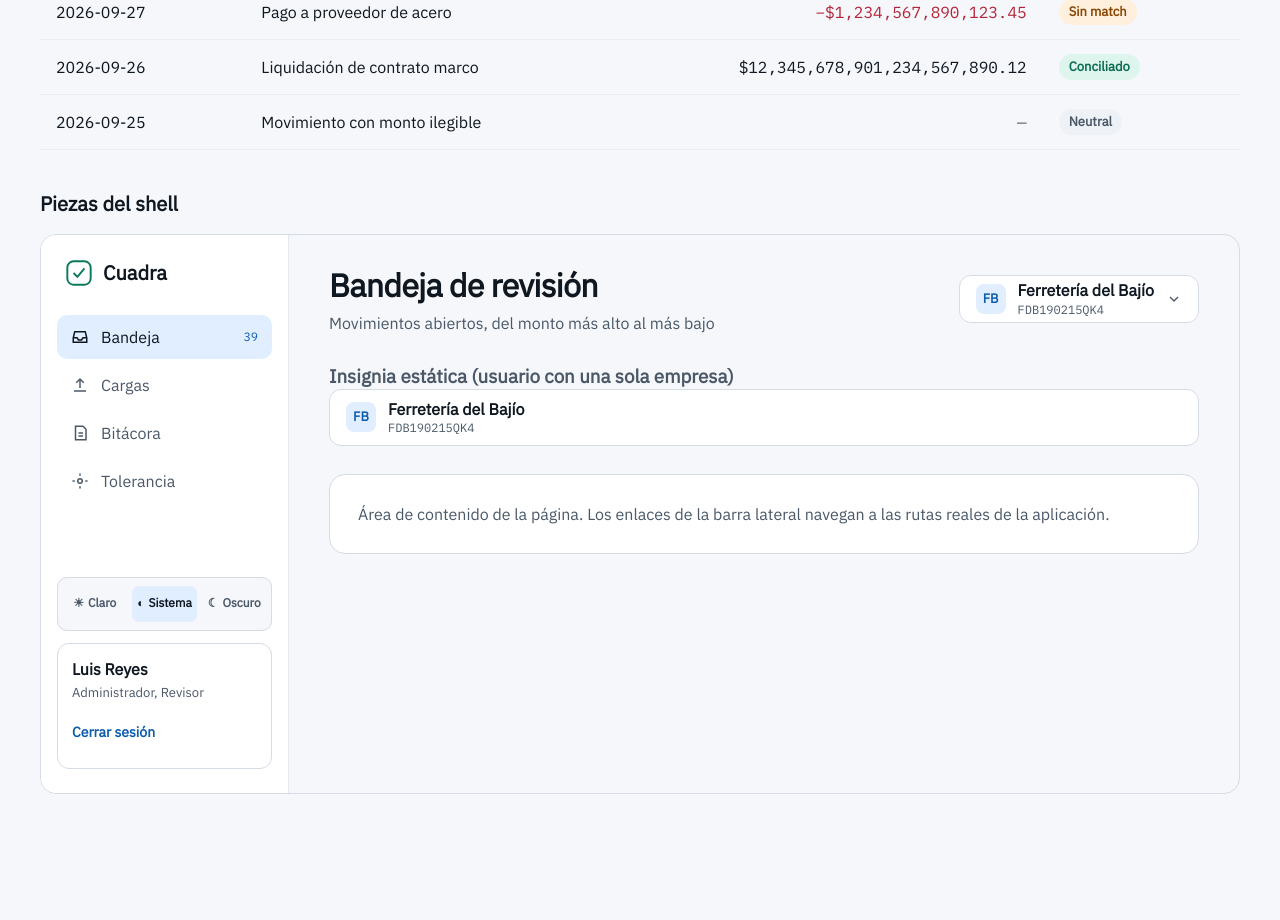
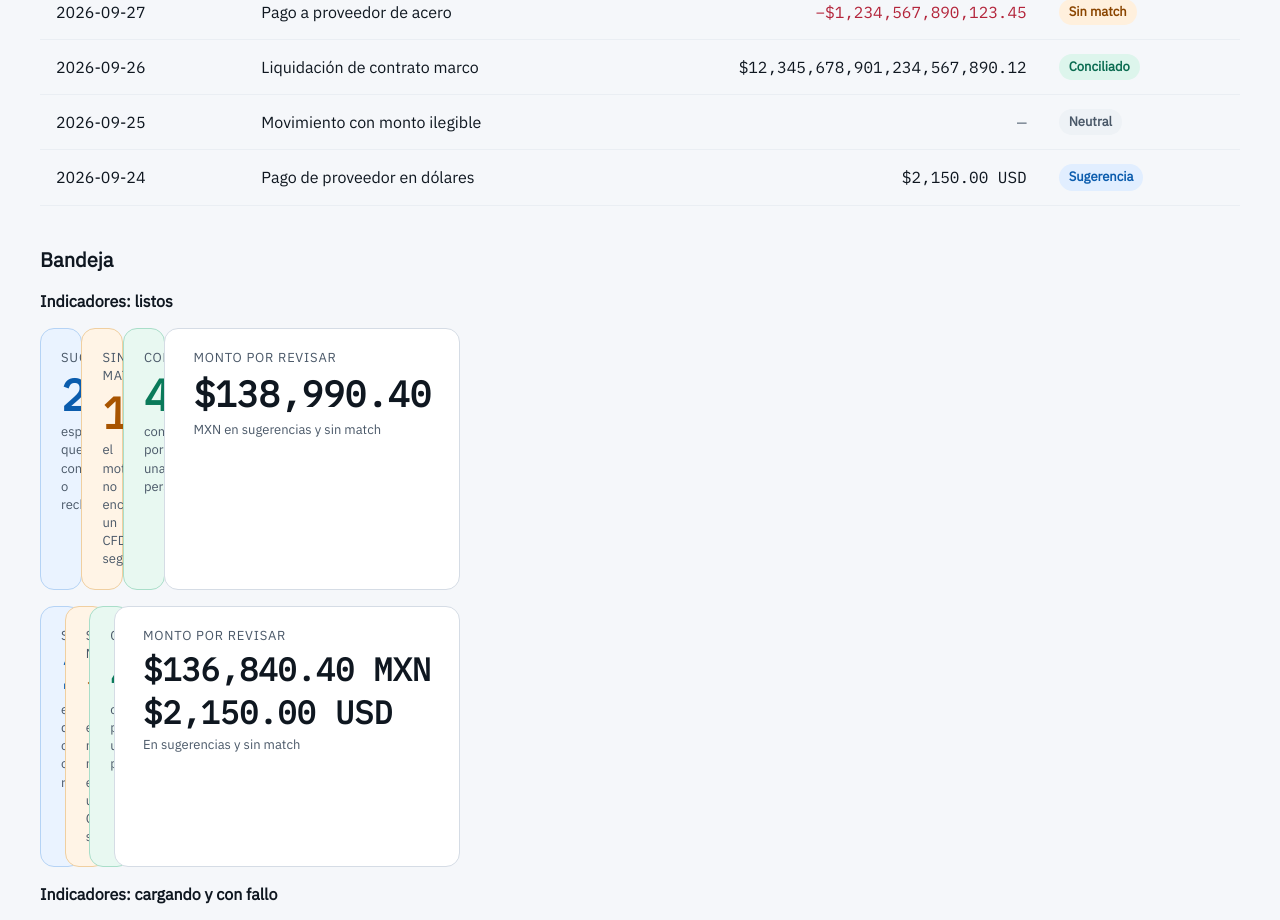
Before and after one commit to JAD3M/Cuadra, a React (Vite) app in the folder frontend/: page /__kit in a window 1280 px wide. Shown: the part 3909-4829 px from the top of the page. Before the commit the page ends 4751 px from the top, so only its background shows below. Built offline with nearby package versions, Linux system fonts and the light colour scheme.

Commit message:
feat(frontend): agrega la bandeja al kit

```diff
--- a/frontend/src/features/kit/KitPage.tsx
+++ b/frontend/src/features/kit/KitPage.tsx
@@ -16,6 +16,7 @@ import { Card } from '@/shared/ui/Card';
 import { EstadoChip, TONOS_ESTADO_CHIP } from '@/shared/ui/EstadoChip';
 import { Monto } from '@/shared/ui/Monto';
 import { Td, Th, Tabla } from '@/shared/ui/Tabla';
+import { SeccionBandeja } from './SeccionBandeja';
 import estilos from './KitPage.module.css';
 
 /** Empresas de ejemplo del paso 2 del acceso (una con dos roles). */
@@ -78,6 +79,14 @@ const MOVIMIENTOS = [
     concepto: 'Movimiento con monto ilegible',
     monto: 'abc',
     tono: 'neutral',
+  },
+  {
+    id: 'm5',
+    fecha: '2026-09-24',
+    concepto: 'Pago de proveedor en dólares',
+    monto: '2150.00',
+    codigoMoneda: 'USD',
+    tono: 'sugerencia',
   },
 ] as const;
 
@@ -317,7 +326,12 @@ export function KitPage({ muestraShell }: KitPageProps) {
                 <Td>{m.fecha}</Td>
                 <Td>{m.concepto}</Td>
                 <Td numerica>
-                  <Monto valor={m.monto} />
+                  <Monto
+                    valor={m.monto}
+                    codigoMoneda={
+                      'codigoMoneda' in m ? m.codigoMoneda : undefined
+                    }
+                  />
                 </Td>
                 <Td>
                   <EstadoChip tono={m.tono}>
@@ -330,6 +344,10 @@ export function KitPage({ muestraShell }: KitPageProps) {
         </Tabla>
       </Seccion>
 
+      <Seccion id="kit-bandeja" titulo="Bandeja">
+        <SeccionBandeja />
+      </Seccion>
+
       {muestraShell && (
         <Seccion id="kit-shell" titulo="Piezas del shell">
           <div className={estilos.marco}>{muestraShell}</div>
--- /dev/null
+++ b/frontend/src/features/kit/SeccionBandeja.tsx
@@ -0,0 +1,188 @@
+import type { ReactNode } from 'react';
+import { EstadoVacio } from '@/features/bandeja/components/EstadoVacio';
+import { ErrorBandeja } from '@/features/bandeja/components/ErrorBandeja';
+import { FiltrosEstado } from '@/features/bandeja/components/FiltrosEstado';
+import { KpiBandeja } from '@/features/bandeja/components/KpiBandeja';
+import { Paginacion } from '@/features/bandeja/components/Paginacion';
+import {
+  TablaBandeja,
+  type FilaTabla,
+} from '@/features/bandeja/components/TablaBandeja';
+import { PREFIJO_MOTIVO_SIMULADO } from '@/features/bandeja/ia';
+import { ERROR_CONEXION, ERROR_SIN_PERMISO } from '@/features/bandeja/textos';
+import estilos from './KitPage.module.css';
+
+const SIN_ACCION = () => {};
+
+const CONTEOS = { conciliado: 41, sugerencia: 26, sin_match: 13 } as const;
+const MONTO_UNA_MONEDA = [{ moneda: 'MXN', monto: '138990.4000' }] as const;
+const MONTO_VARIAS_MONEDAS = [
+  { moneda: 'MXN', monto: '136840.4000' },
+  { moneda: 'USD', monto: '2150.0000' },
+] as const;
+
+function cfdi(n: number, serie: string | null, folio: string | null) {
+  return {
+    uuidFiscal: `3F2A9C4D-0000-4000-8000-${String(n).padStart(12, '0')}`,
+    serie,
+    folio,
+  };
+}
+
+/** Filas de ejemplo: cada estado, otra moneda, un centavo de diferencia y la IA. */
+const FILAS: readonly FilaTabla[] = [
+  {
+    movimientoId: 'kit-1',
+    fecha: '2026-09-28',
+    descripcion: 'SPEI recibido Ferretería Industrial del Centro',
+    referencia: 'F-2291',
+    monto: '18450.0000',
+    moneda: 'MXN',
+    estado: 'sugerencia',
+    regla: 'referencia_monto_exacto',
+    motivo: null,
+    mejorPropuesta: { diferenciaMonto: '-40.0000', cfdi: cfdi(1, 'A', '1042') },
+  },
+  {
+    movimientoId: 'kit-2',
+    fecha: '2026-09-27',
+    descripcion: 'Cargo sin identificar',
+    referencia: null,
+    monto: '9800.0000',
+    moneda: 'MXN',
+    estado: 'sin_match',
+    regla: 'sin_candidato_monto',
+    motivo: null,
+    mejorPropuesta: null,
+  },
+  {
+    movimientoId: 'kit-3',
+    fecha: '2026-09-26',
+    descripcion: 'Liquidación de contrato marco',
+    referencia: 'REF-77',
+    monto: '5200.0000',
+    moneda: 'MXN',
+    estado: 'conciliado',
+    regla: null,
+    motivo: null,
+    mejorPropuesta: { diferenciaMonto: '0.0000', cfdi: cfdi(3, 'B', '88') },
+  },
+  {
+    movimientoId: 'kit-4',
+    fecha: '2026-09-25',
+    descripcion: 'Pago de proveedor extranjero',
+    referencia: 'INV-204',
+    monto: '2150.0000',
+    moneda: 'USD',
+    estado: 'sugerencia',
+    regla: 'monto_unico',
+    motivo: null,
+    mejorPropuesta: { diferenciaMonto: '0.0000', cfdi: cfdi(4, null, null) },
+  },
+  {
+    movimientoId: 'kit-5',
+    fecha: '2026-09-24',
+    descripcion: 'Depósito con diferencia menor a un centavo',
+    referencia: null,
+    monto: '1160.0000',
+    moneda: 'MXN',
+    estado: 'sugerencia',
+    regla: 'monto_unico',
+    motivo: null,
+    mejorPropuesta: { diferenciaMonto: '0.0040', cfdi: cfdi(5, 'A', '1043') },
+  },
+  {
+    movimientoId: 'kit-6',
+    fecha: '2026-09-23',
+    descripcion: 'Sugerencia de un modelo de lenguaje',
+    referencia: null,
+    monto: '860.0000',
+    moneda: 'MXN',
+    estado: 'sugerencia',
+    regla: 'llm_sugerencia',
+    motivo: 'Sugerencia de IA: El importe y el concepto coinciden con el CFDI.',
+    mejorPropuesta: { diferenciaMonto: '0.0000', cfdi: cfdi(6, 'A', '1044') },
+  },
+  {
+    movimientoId: 'kit-7',
+    fecha: '2026-09-22',
+    descripcion: 'Sugerencia del proveedor simulado',
+    referencia: null,
+    monto: '430.0000',
+    moneda: 'MXN',
+    estado: 'sugerencia',
+    regla: 'llm_sugerencia',
+    motivo: `${PREFIJO_MOTIVO_SIMULADO} Coincide el monto y la fecha.`,
+    mejorPropuesta: { diferenciaMonto: '0.0000', cfdi: cfdi(7, 'A', '1045') },
+  },
+];
+
+function Bloque({ titulo, children }: { titulo: string; children: ReactNode }) {
+  return (
+    <div className={estilos.columna}>
+      <h3 className={estilos.encabezadoTarjeta}>{titulo}</h3>
+      {children}
+    </div>
+  );
+}
+
+/**
+ * Sección «Bandeja» de la galería: las piezas de la pantalla con datos
+ * estáticos, sin API. Cada estado de la maqueta se ve aquí sin pasar por el
+ * servidor.
+ */
+export function SeccionBandeja() {
+  return (
+    <>
+      <Bloque titulo="Indicadores: listos">
+        <KpiBandeja
+          estado="listo"
+          conteos={CONTEOS}
+          montoPorRevisar={MONTO_UNA_MONEDA}
+          onReintentar={SIN_ACCION}
+        />
+        <KpiBandeja
+          estado="listo"
+          conteos={CONTEOS}
+          montoPorRevisar={MONTO_VARIAS_MONEDAS}
+          onReintentar={SIN_ACCION}
+        />
+      </Bloque>
+      <Bloque titulo="Indicadores: cargando y con fallo">
+        <KpiBandeja estado="cargando" onReintentar={SIN_ACCION} />
+        <KpiBandeja estado="error" onReintentar={SIN_ACCION} />
+      </Bloque>
+      <Bloque titulo="Filtros: por defecto y último chip activo">
+        <FiltrosEstado
+          estados={['sugerencia', 'sin_match']}
+          onAlternar={SIN_ACCION}
+        />
+        <FiltrosEstado estados={['conciliado']} onAlternar={SIN_ACCION} />
+      </Bloque>
+      <Bloque titulo="Tabla de movimientos">
+        <TablaBandeja filas={FILAS} />
+      </Bloque>
+      <Bloque titulo="Tabla: cargando">
+        <TablaBandeja filas={[]} cargando />
+      </Bloque>
+      <Bloque titulo="Paginación: primera, intermedia y última">
+        <Paginacion pagina={1} total={100} limite={20} onIr={SIN_ACCION} />
+        <Paginacion pagina={3} total={100} limite={20} onIr={SIN_ACCION} />
+        <Paginacion pagina={5} total={100} limite={20} onIr={SIN_ACCION} />
+      </Bloque>
+      <Bloque titulo="Vacío, error y permiso denegado">
+        <EstadoVacio conFiltros onRestablecer={SIN_ACCION} />
+        <EstadoVacio conFiltros={false} onRestablecer={SIN_ACCION} />
+        <ErrorBandeja
+          titulo={ERROR_CONEXION.titulo}
+          detalle={ERROR_CONEXION.detalle}
+          onReintentar={SIN_ACCION}
+        />
+        <ErrorBandeja
+          titulo={ERROR_SIN_PERMISO.titulo}
+          detalle={ERROR_SIN_PERMISO.detalle}
+        />
+      </Bloque>
+    </>
+  );
+}
```
Also changed, not shown: 1 other file (tests, documents, lock files or other folders).
